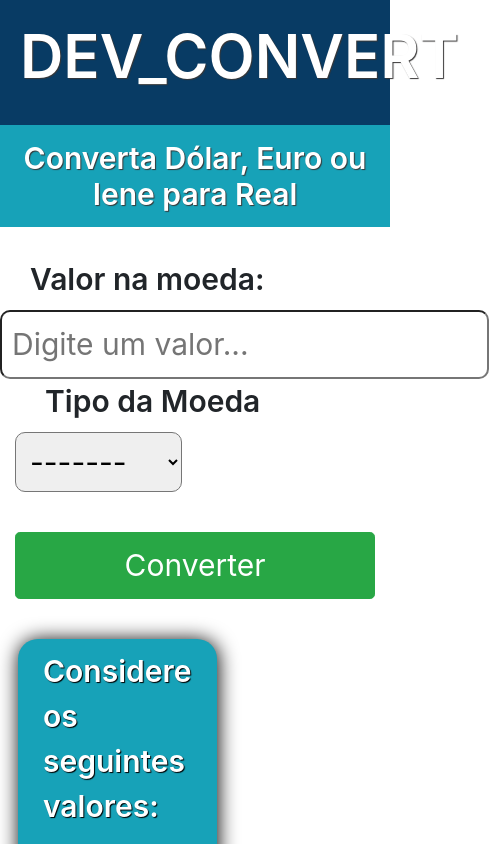
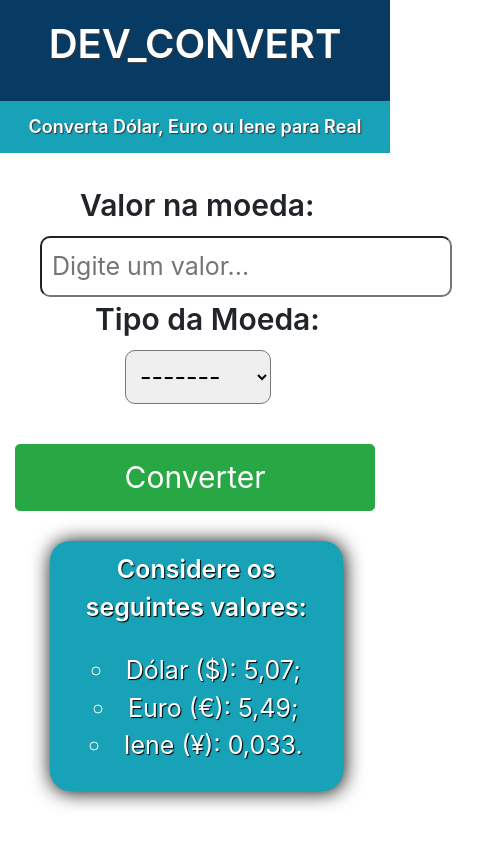
Before and after one commit to diegoalvares/devconvert, a plain HTML site: page index.html in a window 390 px wide. Shown: the top 844 px of the page, 489 px wide, since content can reach past the window. Drawn offline with nearby package versions, Linux system fonts and the light colour scheme.

Commit message:
começando a adicionar resoluções.

```diff
--- a/CSS/footer.css
+++ b/CSS/footer.css
@@ -1,5 +1,5 @@
 footer{
-    margin-top: 199px;
+    margin-top: 22.9vh;
     padding: 5px;
     text-align: center;
     font-size: 15px;
--- a/CSS/main.css
+++ b/CSS/main.css
@@ -2,7 +2,7 @@
 
 @keyframes descer {
     from {
-      transform: translateY(-80px);
+      transform: translateY(-30px);
     }
     to {
       transform: translateX(0);
@@ -47,9 +47,9 @@ div>.row>.col>button{
     font-size: 30px;
     border-radius: 20px;
     box-shadow: 1px 1px 20px black;
-    margin-top: 40px;
-    margin-left: 18px;
-    margin-right: 80px;
+    margin: auto;
+    margin-top: 30px;
+    text-align: center;
 }
 
 #card>p{
@@ -66,7 +66,7 @@ div>.row>.col>button{
     display: none;
     font-size: 30px;
     font-weight: 600;
-    margin-top: 100px;
+    margin-top: 40px;
     text-align: center;
     padding: 30px;
     border-radius: 20px;
@@ -75,4 +75,5 @@ div>.row>.col>button{
     text-shadow: 1px 1px 1px black;
     box-shadow: 1px 1px 20px grey;
     animation: descer 1s;
+    margin-bottom: -250px;
 }
--- /dev/null
+++ b/RESOLUCOES/mobile.css
@@ -0,0 +1,36 @@
+@media (max-width: 480px){
+    header>h1{
+        font-size: 40px;
+    }
+
+    header>h2{
+        font-size: 18px;
+    }
+
+    label{
+        margin-left: 80px;
+    }
+
+    div>input{
+        margin-left: 40px;
+        font-size: 25px;
+    }
+
+    div>select{
+        margin-left: 110px;
+        font-size: 25px;
+    }
+
+    div>select>option{
+        font-size: 20px;
+    }
+
+    #card{
+        font-size: 25px;
+        margin-left: 50px;
+    }
+
+    footer{
+        font-size: 12px;
+    }
+}
--- a/index.html
+++ b/index.html
@@ -7,6 +7,7 @@
     <link rel="stylesheet" href="CSS/header.css">
     <link rel="stylesheet" href="CSS/main.css">
     <link rel="stylesheet" href="CSS/footer.css">
+    <link rel="stylesheet" href="RESOLUCOES/mobile.css">
     <link rel="stylesheet" href="https://stackpath.bootstrapcdn.com/bootstrap/4.1.3/css/bootstrap.min.css" integrity="sha384-MCw98/SFnGE8fJT3GXwEOngsV7Zt27NXFoaoApmYm81iuXoPkFOJwJ8ERdknLPMO" crossorigin="anonymous">
     <title>Conversor de Moedas</title>
 </head>
@@ -24,7 +25,7 @@
                     <input type="number" name="valor" id="valor" placeholder="Digite um valor...">
                 </div>
                 <div class="col">
-                    <label for="moeda">Tipo da Moeda</label>
+                    <label for="moeda">Tipo da Moeda:</label>
                     <select name="moeda" id="moeda">
                         <option id="vazio">
                             -------
@@ -47,7 +48,7 @@
                 </div>
             </div>
             <div class="row">
-                <div class="col bg-info" id="card">
+                <div class="col-9 bg-info" id="card">
                     <p>Considere os seguintes valores:
                         <ul>
                             <li>Dólar ($): 5,07;
@@ -56,6 +57,8 @@
                         </ul>
                     </p>
                 </div>
+            </div>
+            <div class="row">
                 <div class="col">
                     <p id="resultado">Resultado: R$ <span id="valor_resultado"></span>&#128176</p>
                 </div>
```
